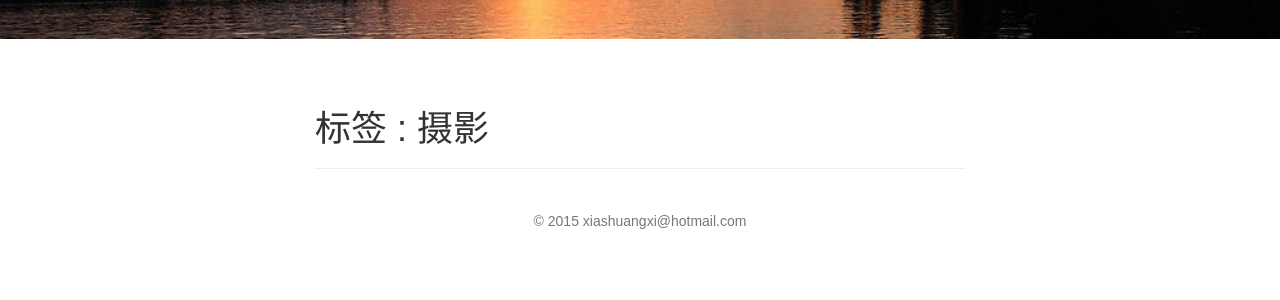
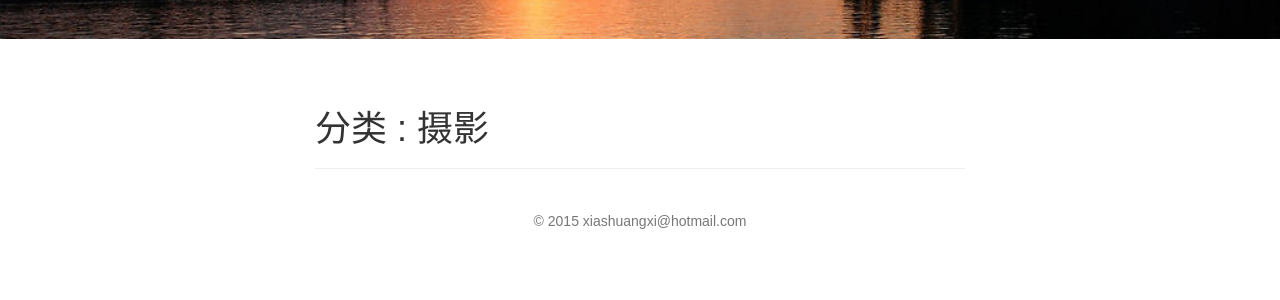
Before and after one commit to jinchangle/xiashuangxi.github.io, a Jekyll site: the page built from blog/category/旅游.md, in a window 1280 px wide. Shown: the part 381-681 px from the top of the page. Built offline with Jekyll 4.4.1, drawn with Linux system fonts in a browser that asks for light colours; nearby versions of some CDN libraries; comment, search, counter and statistics services are not loaded.

Commit message:
Please enter the commit message for your changes. Lines starting  with '' will be ignored, and an empty message aborts the commit.  On branch master  Your branch is up-to-date with 'origin/master'.
 Changes to be committed:
	modified:   _layouts/category.html

```diff
--- a/_layouts/category.html
+++ b/_layouts/category.html
@@ -5,7 +5,7 @@
         {% include banner.html %}
             <div class="container docls">
                 <div class="page-header">
-                    <h1>标签 : {{ page.category }}</h1>
+                    <h1>分类 : {{ page.category }}</h1>
                 </div>
                 {% for post in site.categories[page.category] %}
                 <div class="container" style='margin-left: 50px;' >
```
